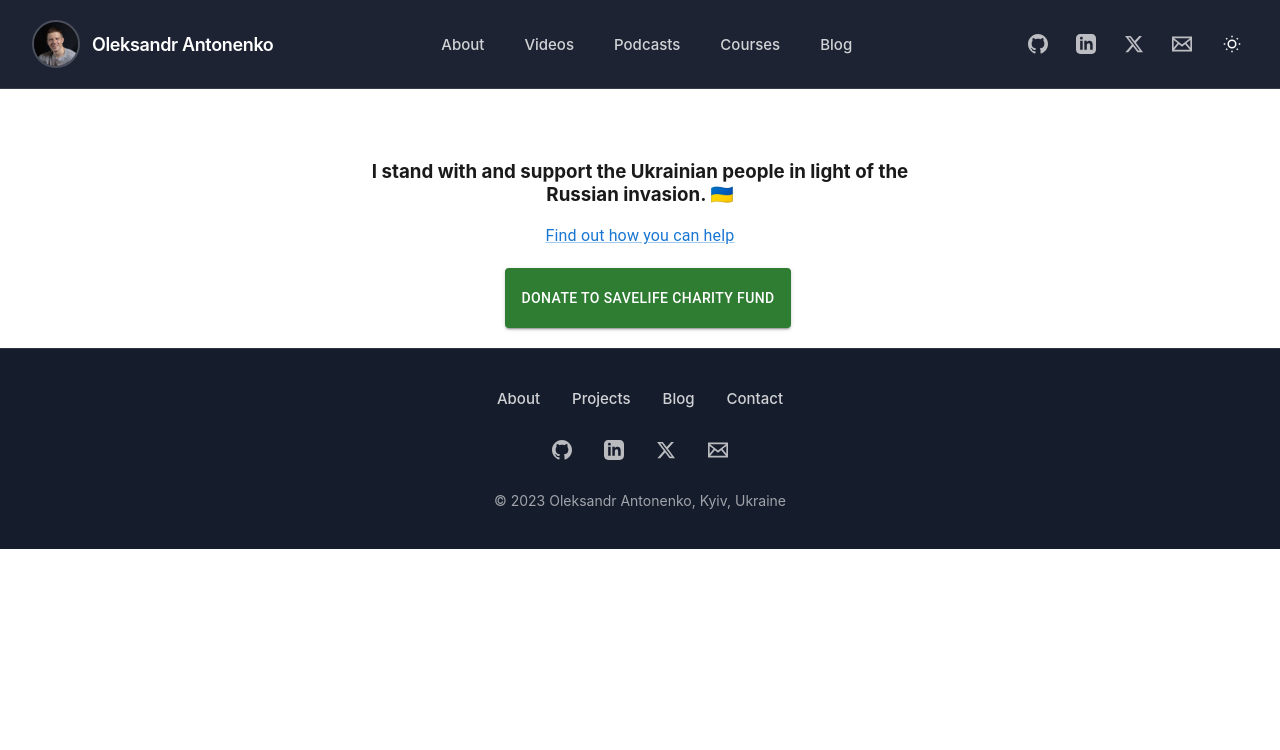
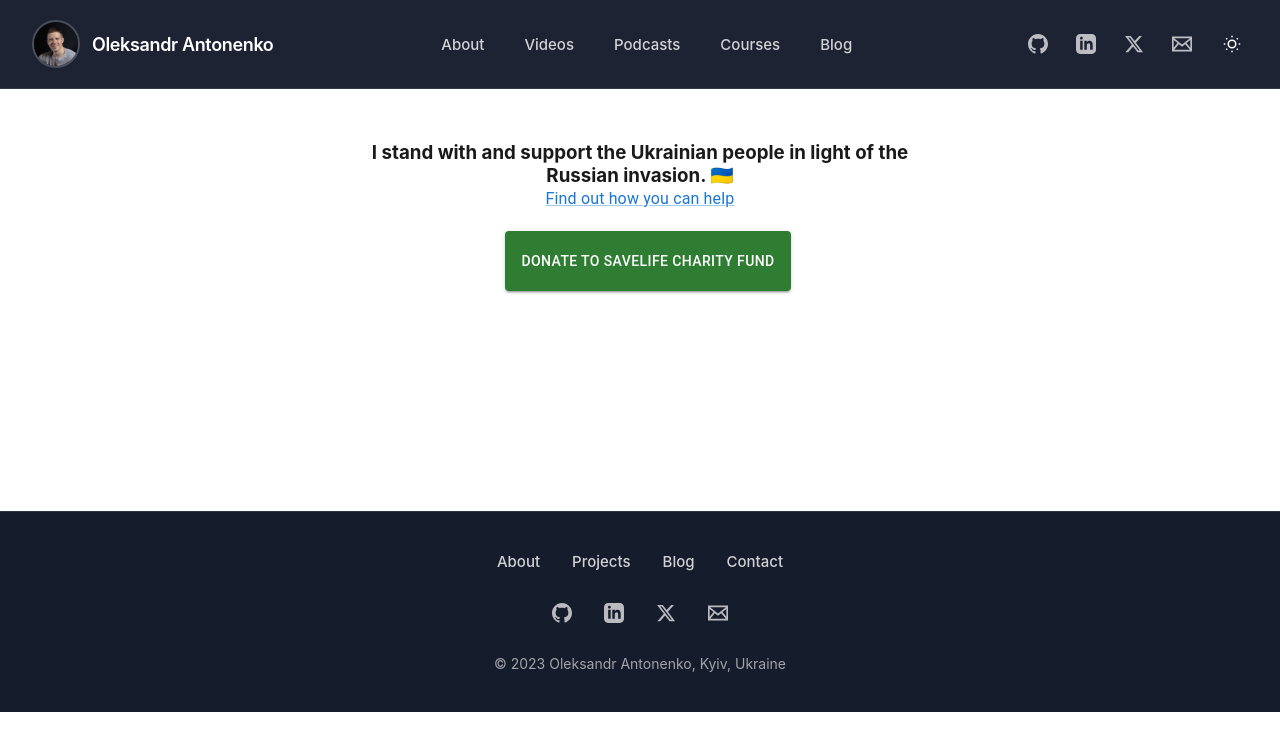
Before and after one commit to sashaant/antonenko-tech, a React (Create React App) app: page / in a window 1280 px wide. Shown: the top 750 px of the page. Built offline with nearby package versions, Linux system fonts and the light colour scheme; the HTML template or start-up script is replaced by a standard one.

Commit message:
Fix footer positioning and update styles for better layout (#15)

```diff
--- a/src/index.css
+++ b/src/index.css
@@ -1,19 +1,37 @@
-html,
-body {
-  height: 100%;
+/* Reset and Base */
+*,
+*::before,
+*::after {
+  box-sizing: border-box;
   margin: 0;
   padding: 0;
 }
 
+html,
+body {
+  height: 100%;
+}
+
+/* Sticky Footer Layout */
 #root {
   min-height: 100vh;
   display: flex;
   flex-direction: column;
 }
 
+main {
+  /* flex: 1 0 auto;
+  width: 100%; */
+  padding-bottom: 200px;
+}
+
+footer {
+  flex-shrink: 0;
+}
+
+/* Body Styles */
 body {
   text-align: center;
-  align-content: center;
   background-color: #ffffff;
   color: #1a1a1a;
   font-family: -apple-system, BlinkMacSystemFont, 'Segoe UI', 'Roboto', 'Oxygen',
@@ -24,27 +42,14 @@ body {
   transition: background-color 0.3s ease, color 0.3s ease;
 }
 
+/* Dark Mode */
 body.dark-mode {
   background-color: #0f172a;
   color: #e2e8f0;
 }
 
-main {
-  flex: 1 0 auto;
-  width: 100%;
-}
-
-footer {
-  flex-shrink: 0;
-}
-
+/* Code Blocks */
 code {
   font-family: source-code-pro, Menlo, Monaco, Consolas, 'Courier New',
     monospace;
 }
-
-*,
-*::before,
-*::after {
-  box-sizing: border-box;
-}
--- a/src/pages/MainPage.js
+++ b/src/pages/MainPage.js
@@ -12,8 +12,10 @@ const MainPage = () => {
         <div>
             <Header/>
             <DarkModeSwitch />
-            <Card/>
-            <Footer/>
+            <main>
+                <Card/>
+            </main>
+             <Footer/>
         </div>
     );
     }
--- a/src/styles/Footer.css
+++ b/src/styles/Footer.css
@@ -1,4 +1,6 @@
 .dark-footer {
+  position: sticky;
+  top: 100vh;
   background: rgba(17, 24, 39, 0.98);
   border-top: 1px solid rgba(255, 255, 255, 0.1);
   padding: 2.5rem 0;
@@ -15,7 +17,6 @@
   gap: 1.5rem;
 }
 
-/* Navigation Links */
 .footer-nav {
   display: flex;
   gap: 2rem;
@@ -24,19 +25,14 @@
 }
 
 .footer-nav a {
+  position: relative;
   color: rgba(255, 255, 255, 0.8);
   text-decoration: none;
   font-size: 0.9375rem;
   font-weight: 500;
   transition: color 0.2s ease;
-  position: relative;
 }
 
-.footer-nav a:hover {
-  color: #ffffff;
-}
-
-/* Subtle underline on hover */
 .footer-nav a::after {
   content: '';
   position: absolute;
@@ -48,11 +44,14 @@
   transition: width 0.3s ease;
 }
 
+.footer-nav a:hover {
+  color: #ffffff;
+}
+
 .footer-nav a:hover::after {
   width: 100%;
 }
 
-/* Social Icons */
 .footer-socials {
   display: flex;
   gap: 1rem;
@@ -68,8 +67,8 @@
   color: rgba(255, 255, 255, 0.7);
   background: transparent;
   border-radius: 50%;
+  text-decoration: none;
   transition: all 0.2s ease;
-  text-decoration: none;
 }
 
 .footer-social-link:hover {
@@ -83,7 +82,6 @@
   height: 20px;
 }
 
-/* Copyright */
 .footer-copyright {
   text-align: center;
 }
@@ -94,7 +92,6 @@
   font-size: 0.875rem;
 }
 
-/* Mobile adjustments */
 @media (max-width: 767px) {
   .dark-footer {
     padding: 2rem 0;
```
